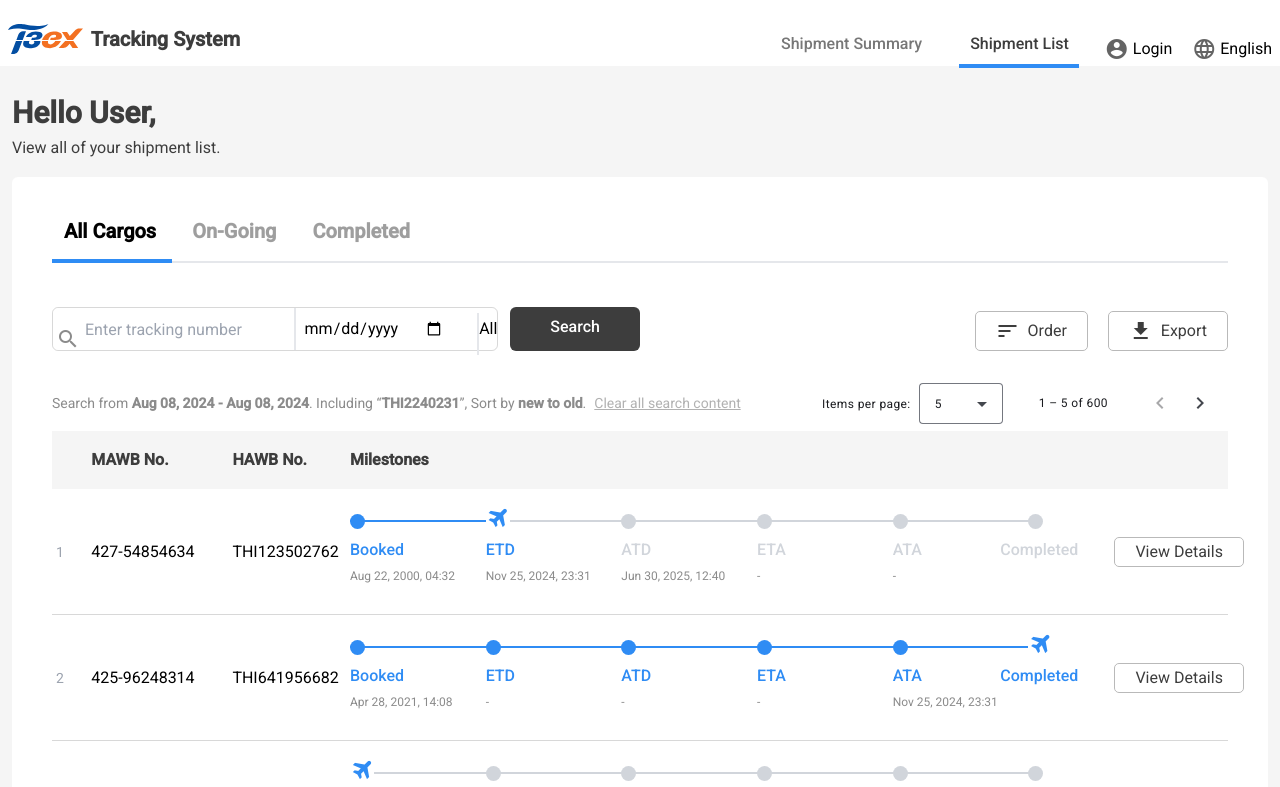
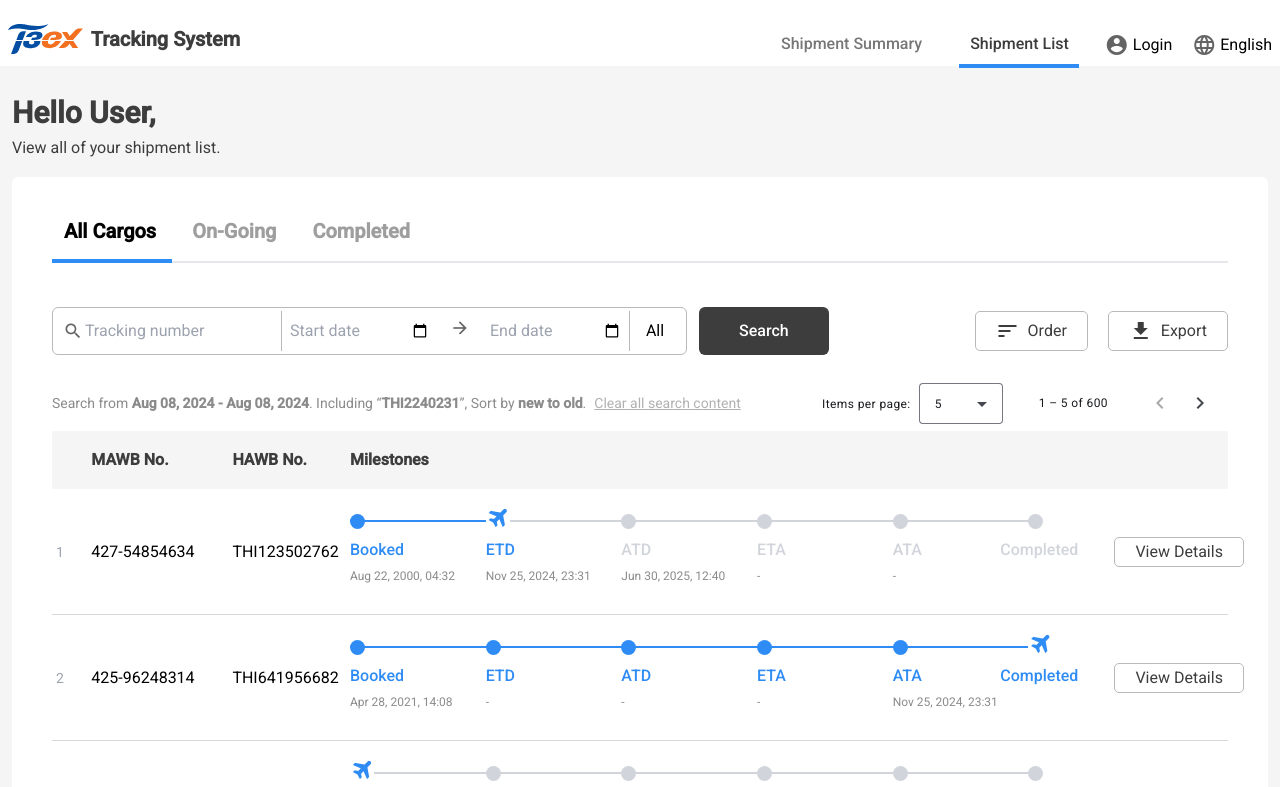
Before and after one commit to LeemoTseng/tracking-system, an Angular app: page /shipment-list in a window 1280 px wide. Shown: the top 787 px of the page. Built offline with nearby package versions, Linux system fonts and the light colour scheme.

Commit message:
update search.component

```diff
--- a/src/app/components/header/header.component.html
+++ b/src/app/components/header/header.component.html
@@ -29,20 +29,23 @@
           "
           class="absolute transform-all duration-1000 transition-all border-primary border-b-4 py-4"
         ></div>
-
         }
 
         <li
-          class="login flex items-center cursor-pointer hover:text-blackColor/90"
+          class="login -translate-y-1 flex items-center cursor-pointer hover:text-blackColor/90"
         >
-          <mat-icon class="text-blackColor/80">account_circle</mat-icon>
-          <p class="pl-1">Login</p>
+          <mat-icon class="text-blackColor/80 cursor-pointer"
+            >account_circle</mat-icon
+          >
+          <p class="pl-1 cursor-pointer">Login</p>
         </li>
         <li
-          class="login flex items-center cursor-pointer hover:text-blackColor/90"
+          class="login -translate-y-1 flex items-center cursor-pointer hover:text-blackColor/90"
         >
-          <mat-icon class="text-blackColor/80">language</mat-icon>
-          <p class="pl-1">English</p>
+          <mat-icon class="text-blackColor/80 cursor-pointer"
+            >language</mat-icon
+          >
+          <p class="pl-1 cursor-pointer">English</p>
         </li>
       </ul>
     </div>
--- a/src/app/components/search-bar/search-bar.component.html
+++ b/src/app/components/search-bar/search-bar.component.html
@@ -1,40 +1,109 @@
 <div class="searchGroup w-full flex items-center justify-between pt-5">
-  <div class="search relative flex items-stretch h-full w-1/2 pb-1">
+  <div class="flex">
+    <div class="search relative border rounded-md border-1 border-[#b9b9b9]">
       <div
         (click)="focusSearch()"
         [class]="
-        isFocused ? 'border-2 border-blackColor' : 'border-blackColor/20'
+          isFocused
+            ? 'border-2 border-blackColor '
+            : 'border-2 border-transparent'
         "
-      class="searchContent border w-full rounded-md flex justify-between"
+        class="border flex p-1 searchContent rounded-md"
+      >
+        <!-- tracking number -->
+        <div
+          class="inputTrackingNum flex flex-nowrap justify-center items-center relative pr-3 pl-1"
+        >
+          <mat-icon
+            class="text-blackColor/80 mr-1 text-[20px]"
+            style="width: 20px; height: 20px"
+            >search</mat-icon
           >
           <input
-        class="focus:outline-none rounded-md bg-white p-0 py-2 pl-8 border-none h-full box-border leading-none"
-        placeholder="Enter tracking number"
-        id="search"
+            class="w-full focus:outline-none focus:ring-transparent text-blackColor py-1"
             type="text"
+            placeholder="Tracking number"
           />
+          <div
+            class="diver absolute -top-[3px] right-0 bg-[#b9b9b9] h-[40px] w-[1px]"
+          ></div>
+        </div>
+
+        <!-- datepicker - Start date -->
+        <div (click)="onFocus($event)" class="startDate relative flex">
           <input
+            [(ngModel)]="startDate"
             type="date"
-        class="focus:outline-none rounded-e-md bg-white px-2 py-2 border-0 border-l-2 h-full box-border leading-none"
+            [class]="startDate !== '' ? 'text-blackColor' : 'text-transparent'"
+            class="w-full px-2 cursor-pointer focus:outline-none focus:ring-transparent text-blackColor placeholder-transparent bg-white"
           />
+          @if (startDate === '') {
+          <span
+            class="absolute left-2 top-1/2 -translate-y-1/2 text-gray-400 pointer-events-none transition-opacity duration-200"
+          >
+            Start date
+          </span>
+          }
+        </div>
+        <div>
           <mat-icon
-        class="text-blackColor/60 absolute left-1 top-2/3 -translate-y-1/2"
-        >search</mat-icon
+            class="text-blackColor/80 mx-3 py-1 text-[20px]"
+            style="width: 20px; height: 20px"
           >
-      <p
-        [matMenuTriggerFor]="select"
-        class="focus:outline-none rounded-e-md p-0 py-2 h-full box-border leading-none border-0 border-l-2"
+            arrow_forward
+          </mat-icon>
+        </div>
+        <!-- datepicker - End date -->
+        <div (click)="onFocus($event)" class="endDate relative flex">
+          <input
+            [(ngModel)]="endDate"
+            type="date"
+            [class]="endDate !== '' ? 'text-blackColor' : 'text-transparent'"
+            class="w-full mr-2 cursor-pointer focus:outline-none focus:ring-transparent text-blackColor placeholder-transparent bg-white"
+          />
+          @if (endDate === '') {
+          <span
+            class="absolute left-2 top-1/2 -translate-y-1/2 text-gray-400 pointer-events-none transition-opacity duration-200"
           >
-        All
-      </p>
-      <mat-menu #select="matMenu">
-        <option mat-menu-item>All</option>
-        <option mat-menu-item>ETD</option>
-        <option mat-menu-item>ETA</option>
+            End date
+          </span>
+          }
+          <div
+            class="diver absolute -top-[3px] right-0 bg-[#b9b9b9] h-[40px] w-[1px]"
+          ></div>
+        </div>
+        <!-- Process -->
+        <!-- <select class="ml-5 focus:outline-none text-center" name="" id="">
+          <option value="All" selected>All</option>
+          <option value="ETD">ETD</option>
+          <option value="ETA">ETA</option>
+        </select> -->
+
+        <div
+          mat-button
+          [matMenuTriggerFor]="processMenu"
+          style="background-color: white"
+          class="cursor-pointer w-[50px] text-nowrap flex items-center gap-2"
+        >
+          <p class="cursor-pointer mx-auto">All</p>
+
+          <mat-menu #processMenu="matMenu">
+            <button mat-menu-item>All</button>
+            <button mat-menu-item>ETD</button>
+            <button mat-menu-item>ETA</button>
           </mat-menu>
         </div>
+
+        <!-- Search btn -->
+      </div>
+      @if (isFocused) {
+      <p class="absolute -bottom-[30px] left-0 text-sm text-blackColor">
+        Please enter at least one condition.
+      </p>
+      }
+    </div>
     <div
-      class="cursor-pointer bg-blackColor text-white font-medium px-10 py-2 rounded-md ml-3 border-transparent"
+      class="cursor-pointer bg-blackColor text-white font-medium px-10 pt-3 rounded-md ml-3 border-transparent"
     >
       Search
     </div>
--- a/src/app/components/search-bar/search-bar.component.scss
+++ b/src/app/components/search-bar/search-bar.component.scss
@@ -0,0 +1,3 @@
+.mat-mdc-menu-content{
+    background-color: white !important;
+}
--- a/src/app/components/search-bar/search-bar.component.ts
+++ b/src/app/components/search-bar/search-bar.component.ts
@@ -1,17 +1,33 @@
-import { Component, HostListener } from '@angular/core';
-import { MatRippleModule } from '@angular/material/core';
+import { Component, HostListener, ViewChild } from '@angular/core';
+import { MatNativeDateModule, MatRippleModule } from '@angular/material/core';
 import { MatIconModule } from '@angular/material/icon';
 import { MatMenuModule } from '@angular/material/menu';
-
+import { MatDatepickerModule } from '@angular/material/datepicker';
+import { MatFormFieldModule } from '@angular/material/form-field';
+import { FormControl, FormGroup, FormsModule, ReactiveFormsModule } from '@angular/forms';
+import { JsonPipe } from '@angular/common';
+import { MatButtonModule } from '@angular/material/button';
 @Component({
   selector: 'app-search-bar',
   standalone: true,
-  imports: [MatIconModule, MatRippleModule, MatMenuModule],
+  imports: [MatIconModule, MatRippleModule, MatMenuModule, MatDatepickerModule,
+    MatFormFieldModule, MatNativeDateModule, FormsModule, MatButtonModule],
   templateUrl: './search-bar.component.html',
   styleUrl: './search-bar.component.scss'
 })
 export class SearchBarComponent {
   rippleColor = 'rgba(0,0,0,0.05)';
+
+  value = 'Clear me';
+
+  onFocus(event: Event): void {
+    const inputElement = event.target as HTMLInputElement;
+    inputElement.showPicker?.();
+    inputElement.focus();
+  }
+
+  startDate = '';
+  endDate = '';
 
   // if clicked outside the search box, unfocus
   isFocused = false;
@@ -20,6 +36,7 @@ export class SearchBarComponent {
     this.isFocused = true;
     console.log(this.isFocused);
   }
+
   @HostListener('document:click', ['$event'])
   onDocumentClick(event: MouseEvent): void {
     if (!this.isFocused) {
@@ -31,4 +48,7 @@ export class SearchBarComponent {
       console.log(this.isFocused);
     }
   }
+
+
+
 }
```
Lines whose indentation alone changed are shown as unchanged.
